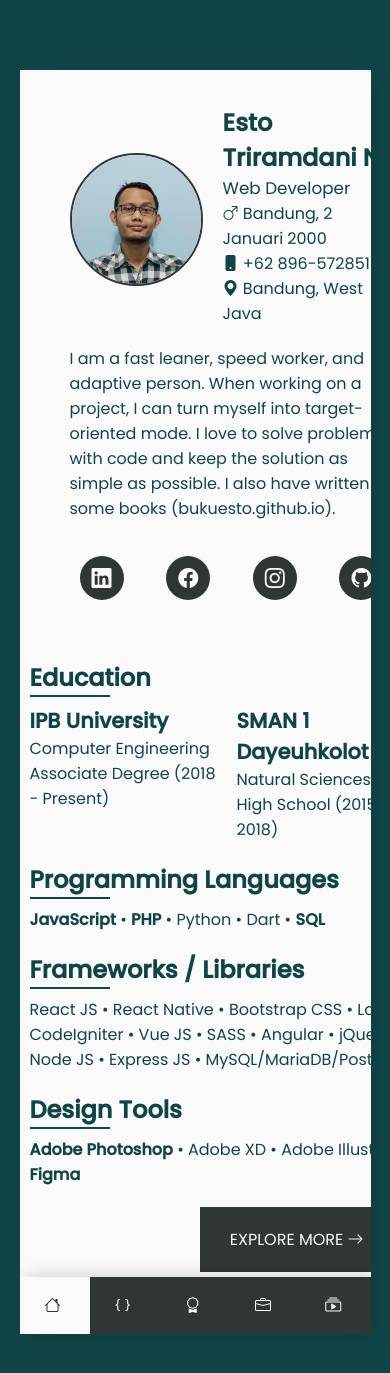
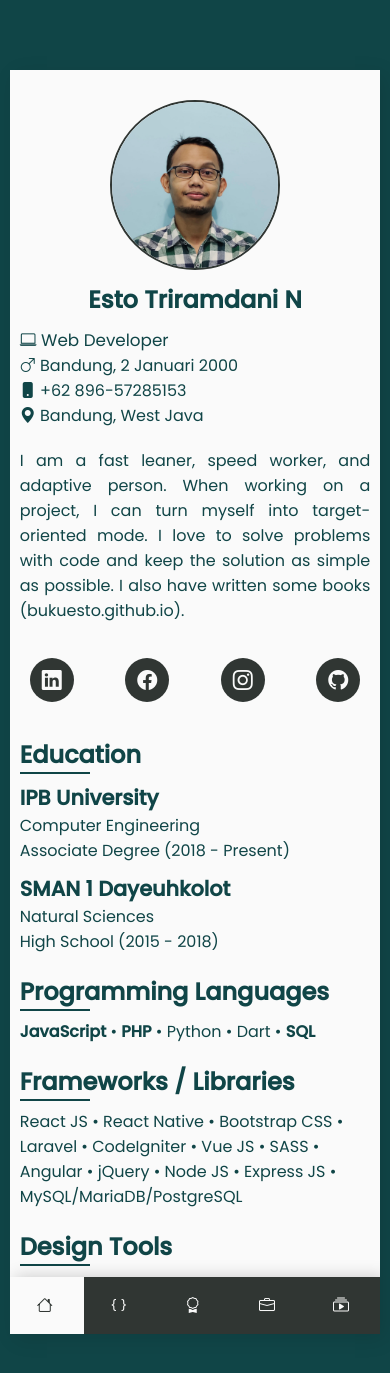
Before and after one commit to estotriramdani/estotriramdani.github.io, a PHP site: page / in a window 390 px wide. Shown: the top 1373 px of the page. Run offline with PHP 8.4, Linux system fonts and the light colour scheme.

Commit message:
update style for home page

```diff
--- a/css/main.css
+++ b/css/main.css
@@ -363,6 +363,7 @@ body {
         grid-template-columns: 1fr;
   }
   .items {
+    padding: 0 !important;
     height: 40vh !important;
   }
   .items::-webkit-scrollbar {
@@ -384,6 +385,9 @@ body {
   .items-card {
     -ms-grid-columns: 1fr !important;
         grid-template-columns: 1fr !important;
+  }
+  .container {
+    width: 95vw;
   }
 }
 
@@ -570,9 +574,10 @@ body {
 
 .home-page .personal-info .profile {
   margin-bottom: 20px;
-  display: -webkit-box;
-  display: -ms-flexbox;
-  display: flex;
+  display: -ms-grid;
+  display: grid;
+  -ms-grid-columns: 170px 1fr;
+      grid-template-columns: 170px 1fr;
   -webkit-box-align: center;
       -ms-flex-align: center;
           align-items: center;
@@ -693,10 +698,35 @@ body {
   }
 }
 
-@media (max-width: 500px) {
+@media screen and (max-width: 500px) {
   .personal-info {
-    width: 100%;
-    padding: 0;
+    margin-top: 20px;
+    padding: 0 !important;
+  }
+  .personal-info .profile {
+    padding: 0 !important;
+    -ms-grid-columns: 1fr !important;
+        grid-template-columns: 1fr !important;
+  }
+  .personal-info .profile .photo {
+    margin: auto;
+    margin-bottom: 10px;
+  }
+  .personal-info .profile .detail {
+    padding-left: 0 !important;
+    margin-left: 0px !important;
+  }
+  .personal-info .profile .detail .name {
+    text-align: center;
+    margin-bottom: 10px;
+    margin-top: 10px;
+  }
+  .personal-info .self-description {
+    text-align: justify;
+  }
+  .education-and-skills .education {
+    -ms-grid-columns: 1fr !important;
+        grid-template-columns: 1fr !important;
   }
   .home-page {
     width: 100%;
@@ -706,10 +736,13 @@ body {
     margin-top: -20px;
   }
   .education-and-skills .frameworks p {
-    width: 400px !important;
+    max-width: 200px !important;
   }
   .more {
     padding-bottom: 20px;
   }
+  .social-media {
+    padding-bottom: 25px !important;
+  }
 }
 /*# sourceMappingURL=main.css.map */
--- a/js/pages/home.js
+++ b/js/pages/home.js
@@ -5,8 +5,7 @@ import homeTemplate from '../template/home-template.js';
 const homePage = () => {
   content.style.overflow = 'auto';
   content.innerHTML = homeSkeleton;
-  setTimeout(() => {
-    content.innerHTML = homeTemplate;
-  }, 1000);
+  setTimeout(() => {}, 1000);
+  content.innerHTML = homeTemplate;
 };
 export default homePage;
--- a/js/template/home-template.js
+++ b/js/template/home-template.js
@@ -6,7 +6,7 @@ const homeTemplate = `<div class="home-page">
     </div>
     <div class="detail">
       <h2 class="name">Esto Triramdani N</h2>
-      <div class="profession">Web Developer</div>
+      <div class="profession"><i class="bi bi-laptop"></i> Web Developer</div>
       <ul>
         <li>
           <i class="bi bi-gender-male"></i> Bandung, 2 Januari 2000
@@ -26,10 +26,10 @@ const homeTemplate = `<div class="home-page">
     </p>
   </div>
   <div class="social-media">
-    <a href=""><i class="bi bi-linkedin"></i></a>
-    <a href=""><i class="bi bi-facebook"></i></a>
-    <a href=""><i class="bi bi-instagram"></i></a>
-    <a href=""><i class="bi bi-github"></i></a>
+    <a target="_blank" href="https://linkedin.com/in/estotriramdani"><i class="bi bi-linkedin"></i></a>
+    <a target="_blank" href="https://fb.com/estolagi"><i class="bi bi-facebook"></i></a>
+    <a target="_blank" href="https://instagram.com/estotriramdani"><i class="bi bi-instagram"></i></a>
+    <a target="_blank" href="http://github.com/estotriramdani"><i class="bi bi-github"></i></a>
   </div>
 </div>
 <div class="education-and-skills">
@@ -67,27 +67,15 @@ const homeTemplate = `<div class="home-page">
     <h3>Frameworks / Libraries</h3>
   </div>
   <div class="frameworks">
-    <p>
-      React JS • React Native • Bootstrap CSS • Laravel • CodeIgniter
-      • Vue JS • SASS • Angular • jQuery • Node JS • Express JS •
-      MySQL/MariaDB/PostgreSQL
-    </p>
+  React JS • React Native • Bootstrap CSS • Laravel • CodeIgniter • Vue JS • SASS • Angular • jQuery • Node JS • Express JS • MySQL/MariaDB/PostgreSQL
   </div>
   <div class="subtitle">
     <h3>Design Tools</h3>
   </div>
   <div class="frameworks">
-    <p>
-      <strong>Adobe Photoshop</strong> • Adobe XD • Adobe Illustrator
-      • <strong>Figma</strong>
-    </p>
+  <strong>Adobe Photoshop</strong> • Adobe XD • Adobe Illustrator • <strong>Figma</strong>
   </div>
 </div>
-<div class="div"></div>
-<div class="more">
-  <a href="#/portfolios"
-    >EXPLORE MORE <i class="bi bi-arrow-right"></i
-  ></a>
-</div>
+
 </div>`;
 export default homeTemplate;
--- a/scss/_general.scss
+++ b/scss/_general.scss
@@ -283,6 +283,7 @@ body {
   }
 
   .items {
+    padding: 0 !important;
     height: 40vh !important;
     &::-webkit-scrollbar {
       background-color: $white;
@@ -302,9 +303,13 @@ body {
 @media screen and (max-width: 500px) {
   .items {
     height: 100vw !important;
+
     &-card {
       grid-template-columns: 1fr !important;
     }
+  }
+  .container {
+    width: 95vw;
   }
 }
 
--- a/scss/_home.scss
+++ b/scss/_home.scss
@@ -26,7 +26,8 @@
     padding: 40px;
     .profile {
       margin-bottom: 20px;
-      display: flex;
+      display: grid;
+      grid-template-columns: 170px 1fr;
       align-items: center;
       .photo {
         width: 170px;
@@ -129,10 +130,35 @@
   }
 }
 
-@media (max-width: 500px) {
+@media screen and (max-width: 500px) {
   .personal-info {
-    width: 100%;
-    padding: 0;
+    margin-top: 20px;
+    padding: 0 !important;
+    .profile {
+      padding: 0 !important;
+      grid-template-columns: 1fr !important;
+      .photo {
+        margin: auto;
+        margin-bottom: 10px;
+      }
+      .detail {
+        padding-left: 0 !important;
+        margin-left: 0px !important;
+        .name {
+          text-align: center;
+          margin-bottom: 10px;
+          margin-top: 10px;
+        }
+      }
+    }
+    .self-description {
+      text-align: justify;
+    }
+  }
+  .education-and-skills {
+    .education {
+      grid-template-columns: 1fr !important;
+    }
   }
   .home-page {
     width: 100%;
@@ -142,11 +168,15 @@
     margin-top: -20px;
     .frameworks {
       p {
-        width: 400px !important;
+        max-width: 200px !important;
       }
     }
   }
   .more {
     padding-bottom: 20px;
   }
+
+  .social-media {
+    padding-bottom: 25px !important;
+  }
 }
```
Also changed, not shown: 1 other file.
